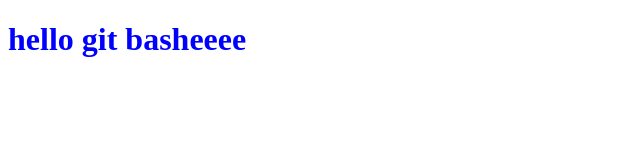
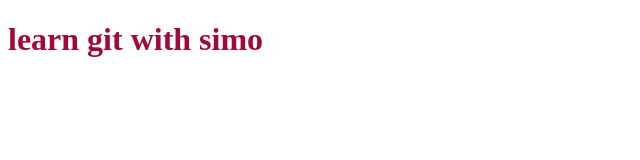
Before and after one commit to jaouadgr/ProjetGi, a plain HTML site: page index.html in a window 1280 px wide. Shown: the whole page, without its empty margins (0-640 px from the left). Drawn offline with Linux system fonts and the light colour scheme.

Commit message:
creating color in title

```diff
--- a/index.html
+++ b/index.html
@@ -6,7 +6,7 @@
     <title>Document</title>
 </head>
 <body>
-    <h1 style="color: blue;">hello git basheeee </h1>
+    <h1 style="color: rgb(162, 9, 58);">learn git with simo </h1>
     <script src="app.js"></script>
 </body>
 </html>
```
